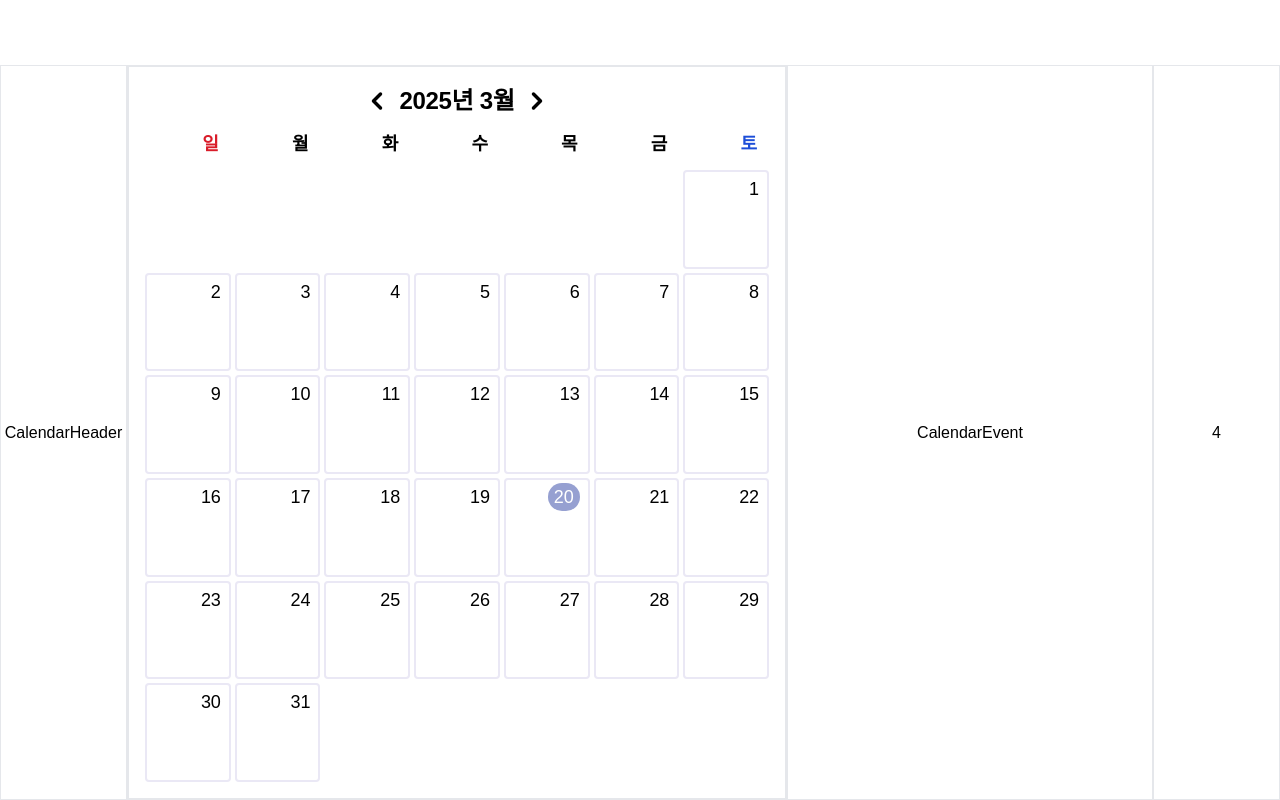
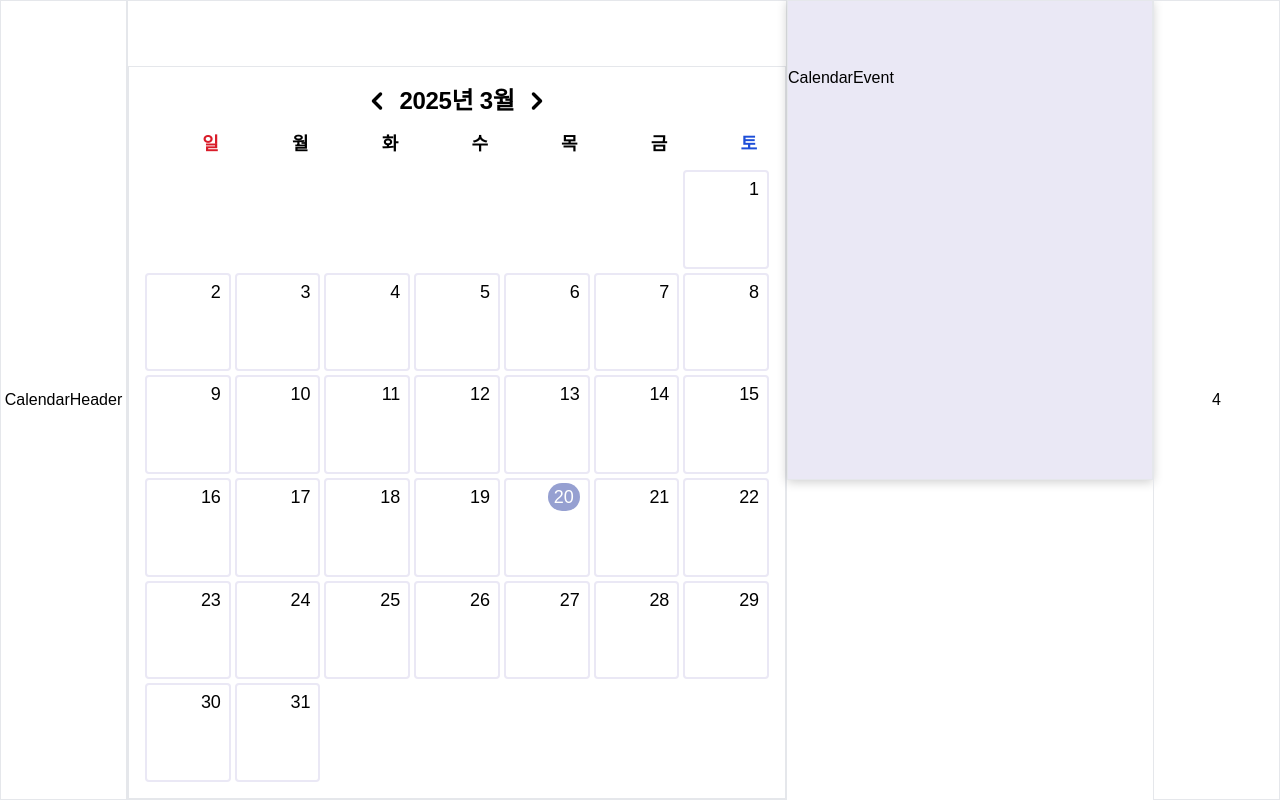
Before and after one commit to rmfosem613/MemoryBubble, a React (Vite) app in the folder FE/: page /calendar in a window 1280 px wide. Built offline with nearby package versions, Linux system fonts and the light colour scheme.

Commit message:
Design: 임시 Layout 수정 & CalendarEvent 영역 표시 S12P21D201-69

```diff
--- a/FE/src/components/calendar/CalendarEvent.tsx
+++ b/FE/src/components/calendar/CalendarEvent.tsx
@@ -1,7 +1,11 @@
 import React from 'react';
 
 function CalendarEvent() {
-  return <div>CalendarEvent</div>;
+  return (
+    <div className="w-full h-full ">
+      <p>CalendarEvent</p>
+    </div>
+  );
 }
 
 export default CalendarEvent;
--- a/FE/src/pages/CalendarPage.tsx
+++ b/FE/src/pages/CalendarPage.tsx
@@ -5,19 +5,19 @@ import CalendarEvent from '@/components/calendar/CalendarEvent';
 
 function CalendarPage() {
   return (
-    <div className="w-full h-screen pt-[65px] grid grid-cols-[1fr_660px_366px_1fr]">
+    <div className="w-full h-screen grid grid-cols-[1fr_660px_366px_1fr]">
       {/* 영역 1 */}
       <div className="border flex items-center justify-center">
         <CalendarHeader />
       </div>
 
       {/* 영역 2 */}
-      <div className="border flex items-center justify-center">
+      <div className="border flex items-center justify-center pt-[65px]">
         <Calendar />
       </div>
 
       {/* 영역 3 */}
-      <div className="border flex items-center justify-center">
+      <div className="border flex items-center justify-center h-[60vh] pt-[65px] bg-winter-100 shadow-md">
         <CalendarEvent />
       </div>
 
```
